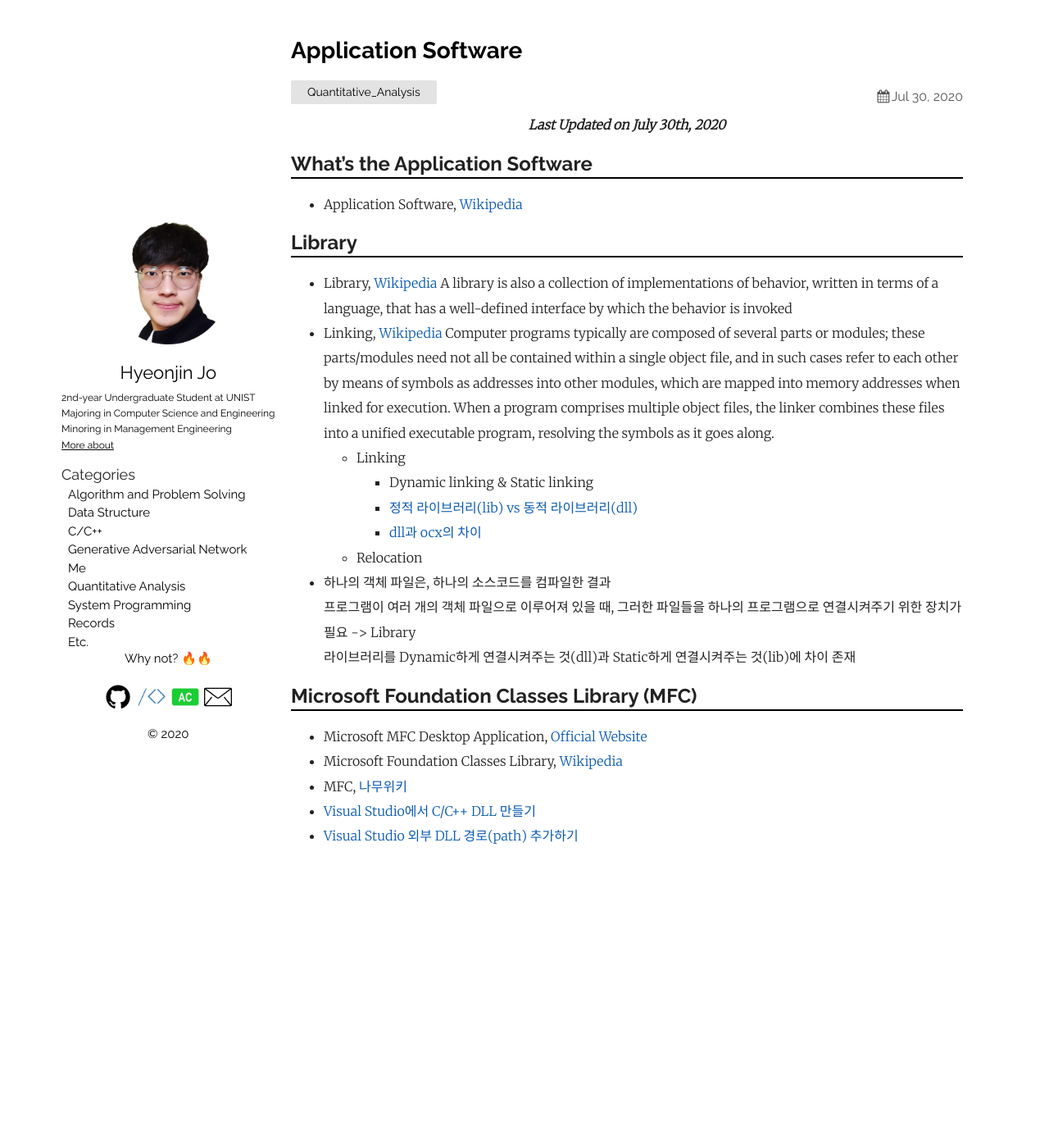
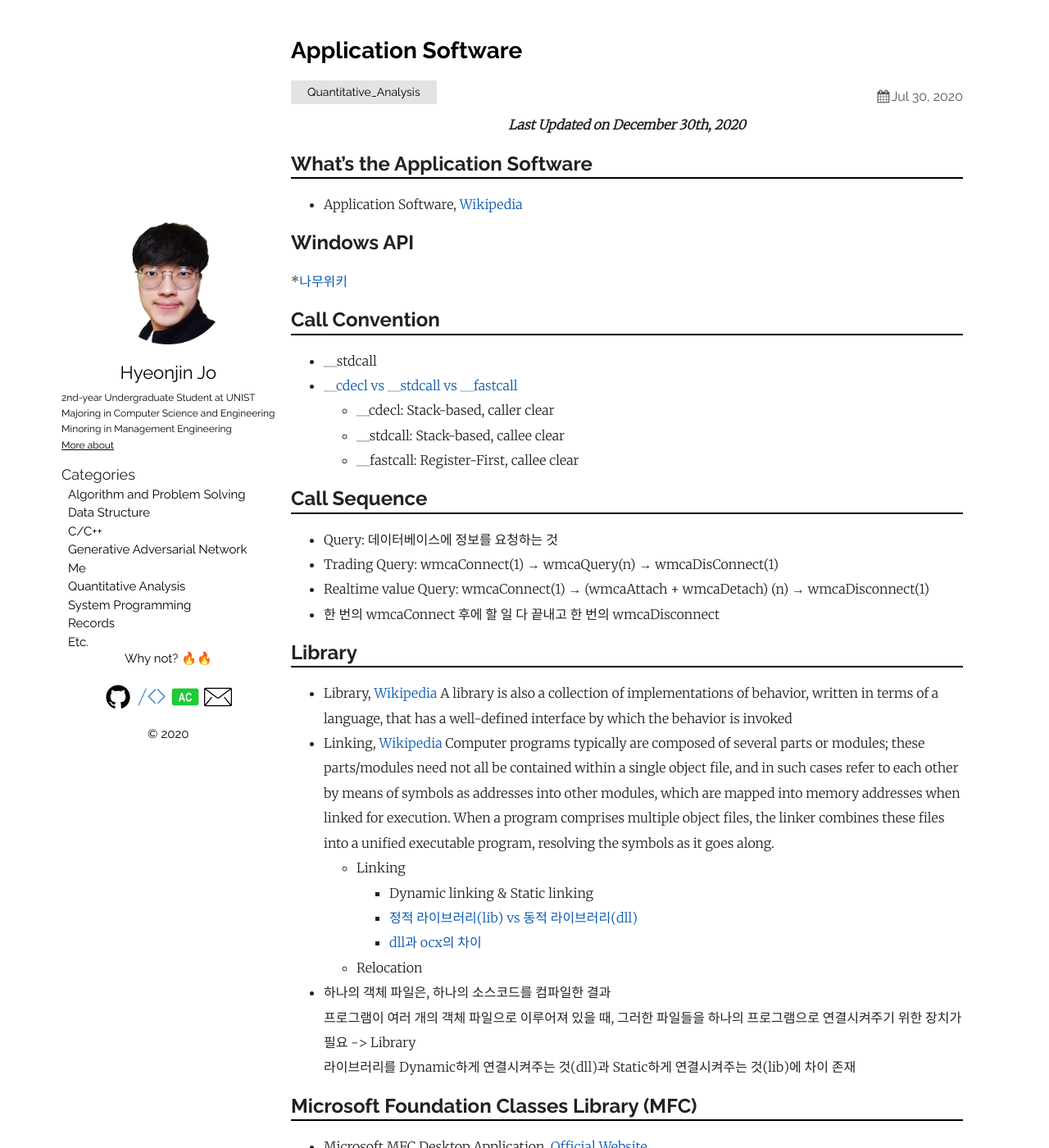
Before and after one commit to thinkin9/thinkin9.github.io, a Jekyll site: the page built from _posts/2020-07-30-Application-Software.markdown, in a window 1280 px wide and 1400 px high. Shown: the whole window at 82% size. Built offline with Jekyll 4.4.1, drawn with Linux system fonts in a browser that asks for light colours; some of the changed text lies outside the part shown.

Commit message:
20201230

```diff
--- a/_posts/2020-07-30-Application-Software.markdown
+++ b/_posts/2020-07-30-Application-Software.markdown
@@ -5,12 +5,31 @@ date:   2020-07-30 22:07:43 +0900
 categories: Quantitative_Analysis
 ---
 
-<div style="text-align: center"><i><b>Last Updated on July 30th, 2020</b></i></div>
+<div style="text-align: center"><i><b>Last Updated on December 30th, 2020</b></i></div>
 
 ## What's the Application Software
 <hr style="height: 2px; border:none; margin-top: -1em; margin-bottom:0.5em; padding: 0; background:black">
 
 * Application Software, [Wikipedia](https://en.wikipedia.org/wiki/Application_software)
+
+## Windows API
+*[나무위키](https://namu.wiki/w/Windows%20API)
+## Call Convention
+<hr style="height: 2px; border:none; margin-top: -1em; margin-bottom:0.5em; padding: 0; background:black">
+
+* __stdcall
+* [__cdecl vs __stdcall vs __fastcall](https://wendys.tistory.com/22)
+    * __cdecl: Stack-based, caller clear
+    * __stdcall: Stack-based, callee clear
+    * __fastcall: Register-First, callee clear
+
+## Call Sequence
+<hr style="height: 2px; border:none; margin-top: -1em; margin-bottom:0.5em; padding: 0; background:black">
+
+* Query: 데이터베이스에 정보를 요청하는 것
+* Trading Query: wmcaConnect(1) &rarr; wmcaQuery(n) &rarr; wmcaDisConnect(1)
+* Realtime value Query: wmcaConnect(1) &rarr; (wmcaAttach + wmcaDetach) (n) &rarr; wmcaDisconnect(1)
+* 한 번의 wmcaConnect 후에 할 일 다 끝내고 한 번의 wmcaDisconnect
 
 ## Library
 <hr style="height: 2px; border:none; margin-top: -1em; margin-bottom:0.5em; padding: 0; background:black">
@@ -33,6 +52,14 @@ Computer programs typically are composed of several parts or modules; these part
 
 * Microsoft MFC Desktop Application, [Official Website](https://docs.microsoft.com/en-us/cpp/mfc/mfc-desktop-applications?redirectedfrom=MSDN&view=vs-2019)
 * Microsoft Foundation Classes Library, [Wikipedia](https://en.wikipedia.org/wiki/Microsoft_Foundation_Class_Library)
-* MFC, [나무위키](https://namu.wiki/w/MFC)
+* MFC, WIN32 API를 C++언어의 클래스화한 라이브러리 (기존의 C언어로 이루어진 WIN32 API에 Object-oriented Paradigm을 적용)
+* [나무위키](https://namu.wiki/w/MFC)
 * [Visual Studio에서 C/C++ DLL 만들기](https://docs.microsoft.com/ko-kr/cpp/build/dlls-in-visual-cpp?view=vs-2019)
 * [Visual Studio 외부 DLL 경로(path) 추가하기](https://m.blog.naver.com/PostView.nhn?blogId=sharonichoya&logNo=220817543315&proxyReferer=https:%2F%2Fwww.google.com%2F)
+
+## Qt
+<hr style="height: 2px; border:none; margin-top: -1em; margin-bottom:0.5em; padding: 0; background:black">
+
+* [나무위키](https://namu.wiki/w/Qt(%ED%94%84%EB%A0%88%EC%9E%84%EC%9B%8C%ED%81%AC)
+* 개발 편의성 + 타 언어로의 Porting(계획은 아직 없음)
+* 크로스 플랫폼이기는 하지만, 주어진 API가 WIN32 API 기반이라서 우선은 Windows기반의 프로그램 제작 예정
--- a/_posts/2020-07-31-Application-Programming-Interface.markdown
+++ b/_posts/2020-07-31-Application-Programming-Interface.markdown
@@ -5,7 +5,7 @@ date:   2020-07-31 01:10:01 +0900
 categories: Quantitative_Analysis
 ---
 
-<div style="text-align: center"><i><b>Last Updated on July 31th, 2020</b></i></div>
+<div style="text-align: center"><i><b>Last Updated on December 28th, 2020</b></i></div>
 
 ## What's the Application Programming Interface
 <hr style="height: 2px; border:none; margin-top: -1em; margin-bottom:0.5em; padding: 0; background:black">
@@ -21,6 +21,3 @@ An application programming interface (API) is a computing interface which define
 * wmca.ini: 접속 서버 및 포트등을 지정할 수 있는 파일이며 지정할 내용이 없을 경우 이 파일은 사용하지 않아도 됨
 * sk*.dll, nsldap32v11.dll: 공인인증을 위해 SignKorea(코스콤 공인인증센터)에서 제공하는 라이브러리이며 (필수)
 * sha256w32.dll: 암호화 라이브러리 (필수)
-
-## Function
-<hr style="height: 2px; border:none; margin-top: -1em; margin-bottom:0.5em; padding: 0; background:black">
```
Also changed, not shown: _posts/2020-05-05-About-me.markdown (+7 -5 lines), _posts/2020-12-30-Introduction_to_Qt_Programming.markdown (added, +25 -0 lines).
